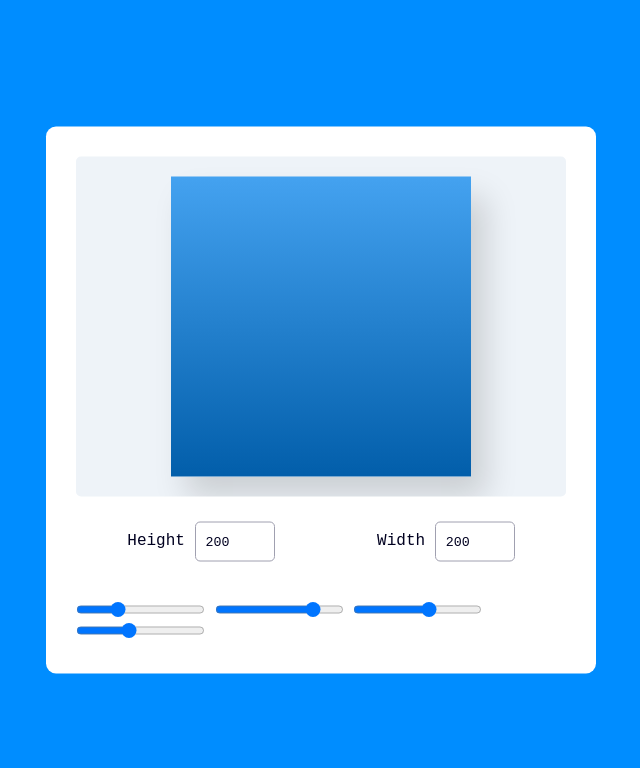
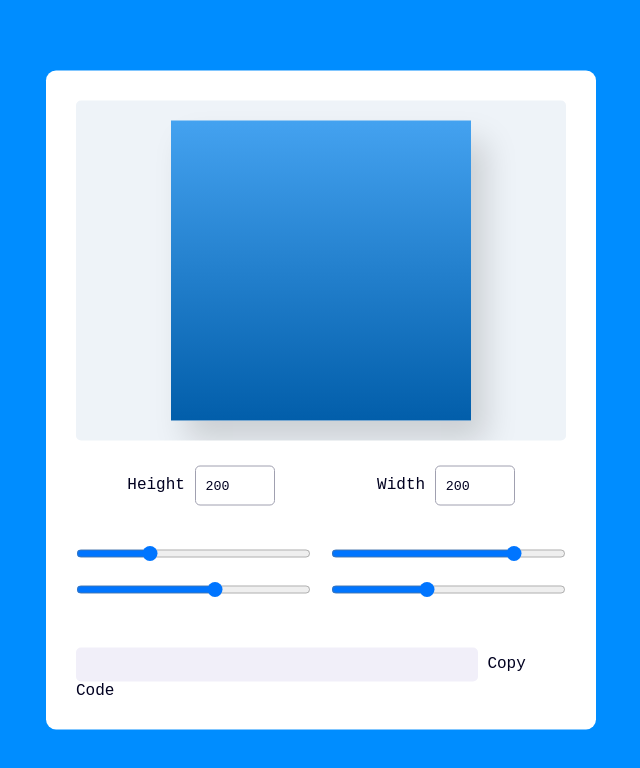
Before and after one commit to DeepCode-01/JavaScript-projects-, a plain HTML site: page Blob Maker/index.html in a window 1280 px wide. Shown: the whole page, without its empty margins (319-959 px from the left). Drawn offline with Linux system fonts and the light colour scheme.

Commit message:
css added

```diff
--- a/Blob Maker/index.html
+++ b/Blob Maker/index.html
@@ -34,6 +34,8 @@
             <input type="range" value="60">
             <input type="range" value="40">
         </div>
+        <input type="text" id="css-code" readonly>
+        <buttom id="copy">Copy Code</buttom>
     </div>
     <script src="script.js"></script>
 </body>
--- a/Blob Maker/styles.css
+++ b/Blob Maker/styles.css
@@ -64,3 +64,29 @@ input[type="number"]:focus{
     border-color: #025eaa;
     color: #025eaa;
 }
+.sliders{
+    width: 100%;
+    display: grid;
+    grid-template-columns: 1fr 1fr;
+    grid-gap: 20px;
+}
+input[type="text"]{
+    width: 82%;
+    margin-top: 50px;
+    padding: 10px;
+    font-size: 12px;
+    border: none;
+    background-color: #f1eff9;
+    border-radius: 5px;
+}
+button{
+    width: 12%;
+    margin-left: 4%;
+    padding: 10px 0;
+    background-color: #0075ff;
+    border: none;
+    cursor: pointer;
+    border-radius: 5px;
+    color: #ffffff;
+    font-size: 12px;
+}
```
